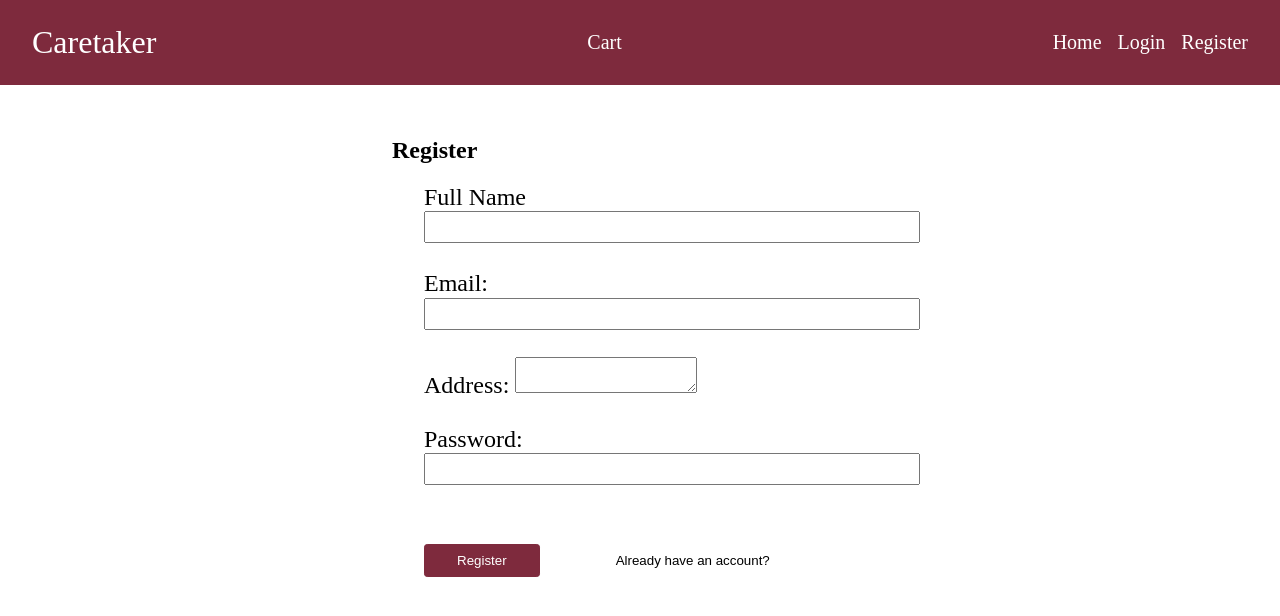
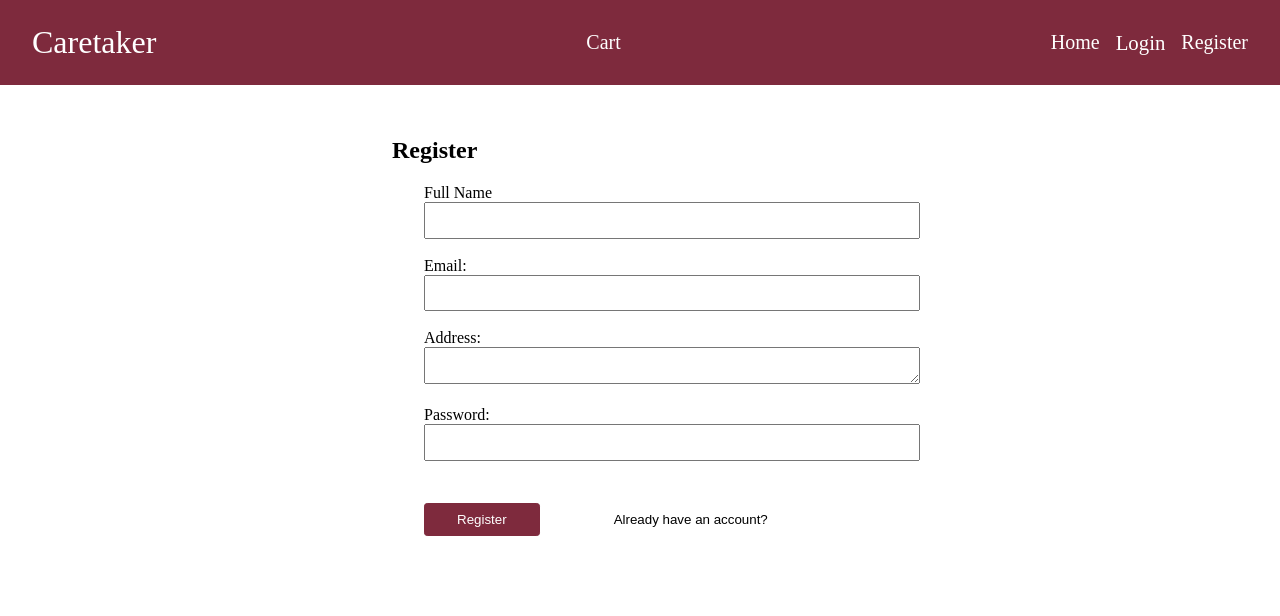
Before and after one commit to jimmyjamesm10-code/ecomerce-project, a Spring Boot app: page /registration in a window 1280 px wide. Shown: the top 616 px of the page. Run offline with Spring Boot 4, Linux system fonts and the light colour scheme.

Commit message:
Update style

```diff
--- a/src/main/resources/static/appstyle.css
+++ b/src/main/resources/static/appstyle.css
@@ -41,6 +41,7 @@ body {
 
 .login {
     cursor: pointer;
+    font-size: 1.3rem
 }
 
 #login-dialog {
@@ -102,6 +103,7 @@ body {
     font-size: 1rem;
 }
 
+
 #login_form {
     font-size: 1rem;
 }
@@ -110,7 +112,7 @@ body {
     float: right;
     border: 0;
     background: transparent;
-    font-size: 1.5rem;
+    font-size: 2rem;
     cursor: pointer;
 }
 
@@ -302,7 +304,7 @@ h2.checkout-total {
     padding-right: 2rem;
 }
 
-
+#login-dialog,
 #checkout-dialog {
     width: min(200vw, 32rem);
     border: 0;
@@ -334,6 +336,13 @@ h2.checkout-total {
     height: 2rem
 }
 
+#registration_form input,
+#registration_form textarea  {
+    box-sizing: border-box;
+    width: 100%;
+    height: 2.3rem
+}
+
 .request-user-login {
     color: #b91c1c;
 }
@@ -348,7 +357,7 @@ h2.checkout-total {
 
 #registration_form {
     margin-left: 2rem;
-    font-size: 1.5rem
+    font-size: 1rem
 }
 
 body .registration-page {
```
